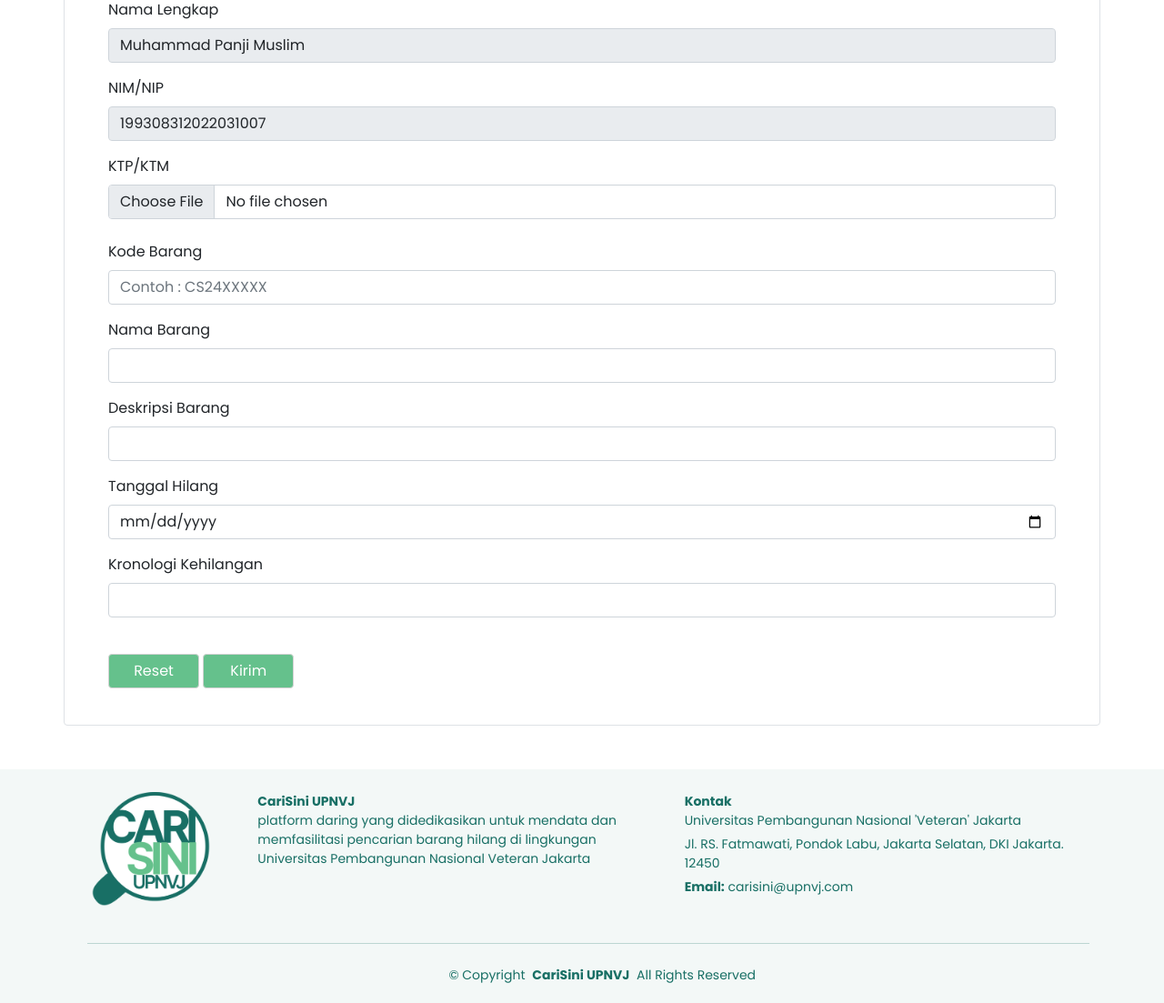
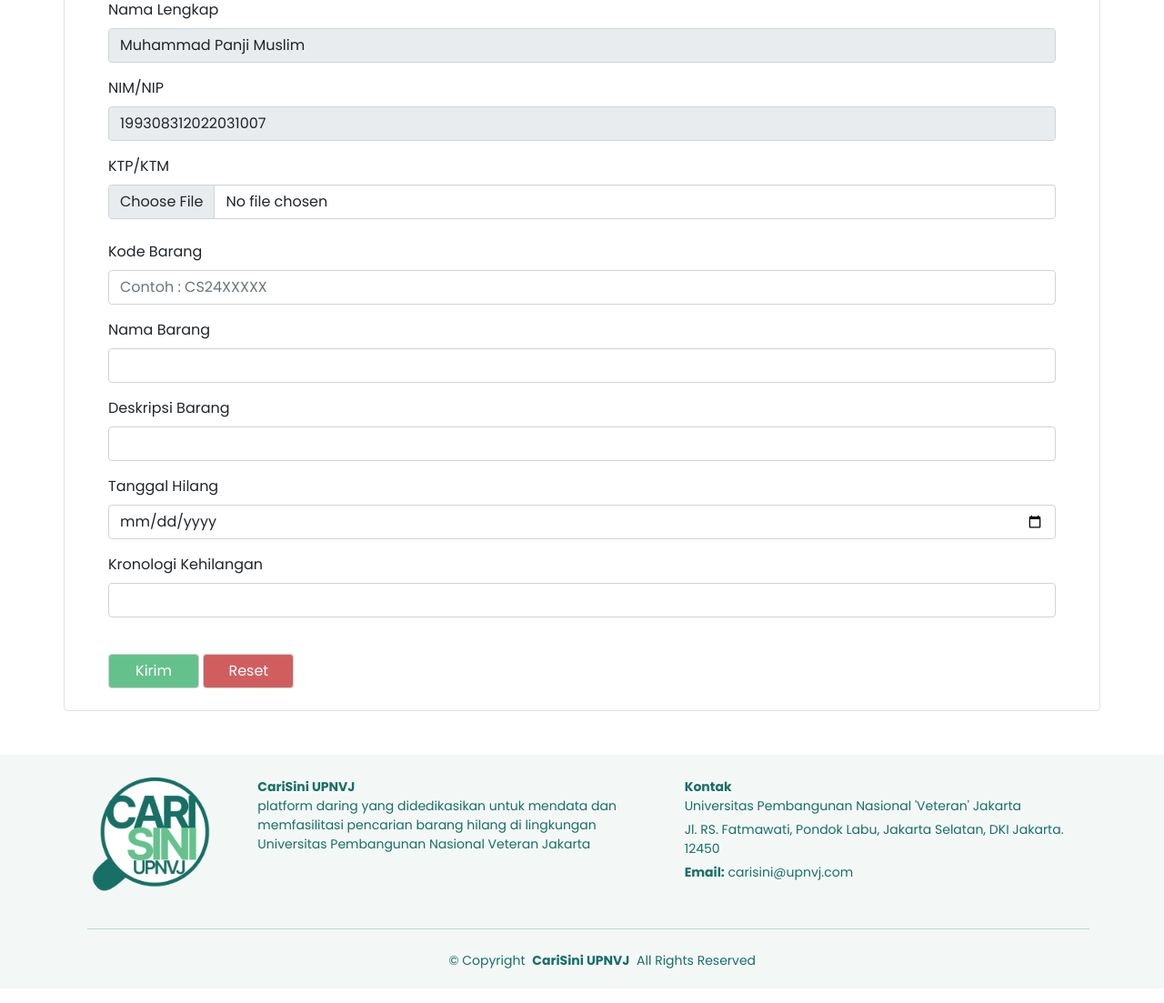
Before and after one commit to adeliadeswita/TBWebP_CariSiniUPNVJ, a PHP site: page /form_pengajuan.php in a window 1280 px wide. Shown: the part 184-1287 px from the top of the page at 91% size. After the commit the page ends 1249 px from the top, so only its background shows below. Run offline with PHP 8.4, Linux system fonts and the light colour scheme; a user stored in the database is signed in; data comes from the database, SQL or seed files in the repository.

Commit message:
update perbaikan
tambah validasi di form_pengajuan, benerin footer di histori_user, dan start session faq

```diff
--- a/form_pengajuan.php
+++ b/form_pengajuan.php
@@ -152,14 +152,63 @@ include "navbar_user.php"
             <input type="text" name="kron_hilang" id="kron_hilang" class="form-control" value="">
           </div>
           <br>
-          <div class="mb-3">
-            <input type="reset" name="reset" value="Reset" class="btn" style="width: 100px; background-color: #65C18C; color: white;"
-            onmouseenter="this.style.backgroundColor='#186F65'"
-            onmouseout="this.style.backgroundColor='#65C18C'">
-            <input type="submit" name="kirim" value="Kirim" class="btn" style="width: 100px; background-color: #65C18C; color: white;"
-            onmouseenter="this.style.backgroundColor='#186F65'"
-            onmouseout="this.style.backgroundColor='#65C18C'">
+          <!-- Tombol Kirim dan Reset dalam div yang sama-->
+          <div>
+            <input type="button" value="Kirim" class="btn btn-primary" data-bs-toggle="modal" data-bs-target="#kirimModal"
+            style="width: 100px; background-color: #65C18C; color: white;"
+            onmouseenter="this.style.backgroundColor='#186F65'" onmouseout="this.style.backgroundColor='#65C18C'">
+
+            <input type="button" value="Reset" class="btn btn-secondary" data-bs-toggle="modal" data-bs-target="#resetModal"
+            style="width: 100px; background-color: #d15e5e; color: white;"
+            onmouseenter="this.style.backgroundColor='#a81b1b'" onmouseout="this.style.backgroundColor='#d15e5e'">
           </div>
+
+          <!-- Modal Kirim-->
+          <div class="modal fade" id="kirimModal" data-bs-backdrop="static" data-bs-keyboard="false" tabindex="-1" aria-labelledby="kirimModalLabel" aria-hidden="true">
+            <div class="modal-dialog modal-dialog-centered">
+              <div class="modal-content">
+                <div class="modal-header">
+                  <h5 class="modal-title" id="kirimModalLabel" style="text-align: center;">KONFIRMASI</h5>
+                  <button type="button" class="btn-close" data-bs-dismiss="modal" aria-label="Close"></button>
+                </div>
+                <div class="modal-body">
+                  Yakin Ingin Mengirim Pengajuan?
+                </div>
+                <div class="modal-footer">
+                  <input type="submit" name="submit" value="Ya" class="btn btn-primary"
+                  style="width: 100px; background-color: #65C18C; color: white;"
+                  onmouseenter="this.style.backgroundColor='#186F65'" onmouseout="this.style.backgroundColor='#65C18C'">
+                  <input type="button" value="Tidak" class="btn btn-secondary" data-bs-dismiss="modal"
+                  style="width: 100px; background-color: #d15e5e; color: white;"
+                  onmouseenter="this.style.backgroundColor='#a81b1b'" onmouseout="this.style.backgroundColor='#d15e5e'">
+                </div>
+              </div>
+            </div>
+          </div>
+
+          <!-- Modal Reset-->
+          <div class="modal fade" id="resetModal" data-bs-backdrop="static" data-bs-keyboard="false" tabindex="-1" aria-labelledby="resetModalLabel" aria-hidden="true">
+            <div class="modal-dialog modal-dialog-centered">
+              <div class="modal-content">
+                <div class="modal-header">
+                  <h5 class="modal-title" id="resetModalLabel">KONFIRMASI</h5>
+                  <button type="button" class="btn-close" data-bs-dismiss="modal" aria-label="Close"></button>
+                </div>
+                <div class="modal-body">
+                  Yakin Ingin Mereset Pengajuan?
+                </div>
+                <div class="modal-footer">
+                  <input type="button" onclick="resetForm()" value="Ya" class="btn btn-primary" data-bs-dismiss="modal"
+                  style="width: 100px; background-color: #65C18C; color: white;"
+                  onmouseenter="this.style.backgroundColor='#186F65'" onmouseout="this.style.backgroundColor='#65C18C'">
+                  <input type="button" value="Tidak" class="btn btn-secondary" data-bs-dismiss="modal"
+                  style="width: 100px; background-color: #d15e5e; color: white;"
+                  onmouseenter="this.style.backgroundColor='#a81b1b'" onmouseout="this.style.backgroundColor='#d15e5e'">
+                </div>
+              </div>
+            </div>
+          </div>
+
         </form>
       </section>
     </div>
@@ -167,13 +216,12 @@ include "navbar_user.php"
   <?php
   include "footer.php"
   ?>
-
   <script src="https://cdn.jsdelivr.net/npm/bootstrap@5.1.3/dist/js/bootstrap.bundle.min.js" integrity="sha384-ka7Sk0Gln4gmtz2MlQnikT1wXgYsOg+OMhuP+IlRH9sENBO0LRn5q+8nbTov4+1p" crossorigin="anonymous"></script>
   <script>
     function resetForm() {
       const form = document.getElementById('pengajuanForm');
       Array.from(form.elements).forEach(element => {
-        if (!element.readOnly && element.type !== 'kirim' && element.type !== 'button') {
+        if (!element.readOnly && element.type !== 'submit' && element.type !== 'button') {
           element.value = '';
           if (element.type === 'file') {
             element.value = null;
--- a/histori_user.php
+++ b/histori_user.php
@@ -76,6 +76,7 @@ include "navbar_user.php"
         </div>
         </section>
     </div>
+    </div>
     <?php
     include "footer.php"
     ?>
--- a/index.php
+++ b/index.php
@@ -40,7 +40,6 @@
             transition: background-color 0.3s ease;
             padding-right: 200px;
         }
-
 
         .btn-getstarted ul li a.dropdown-item:hover {
             background-color: rgba(0, 0, 0, 0.1);
```
Also changed, not shown: faq.php (+7 -0 lines).
